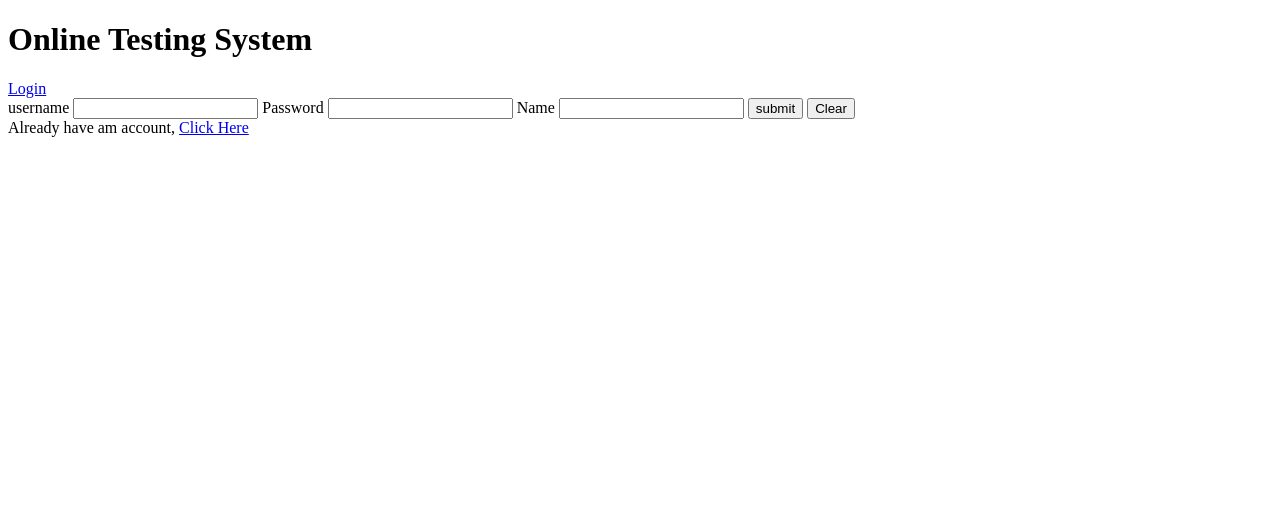
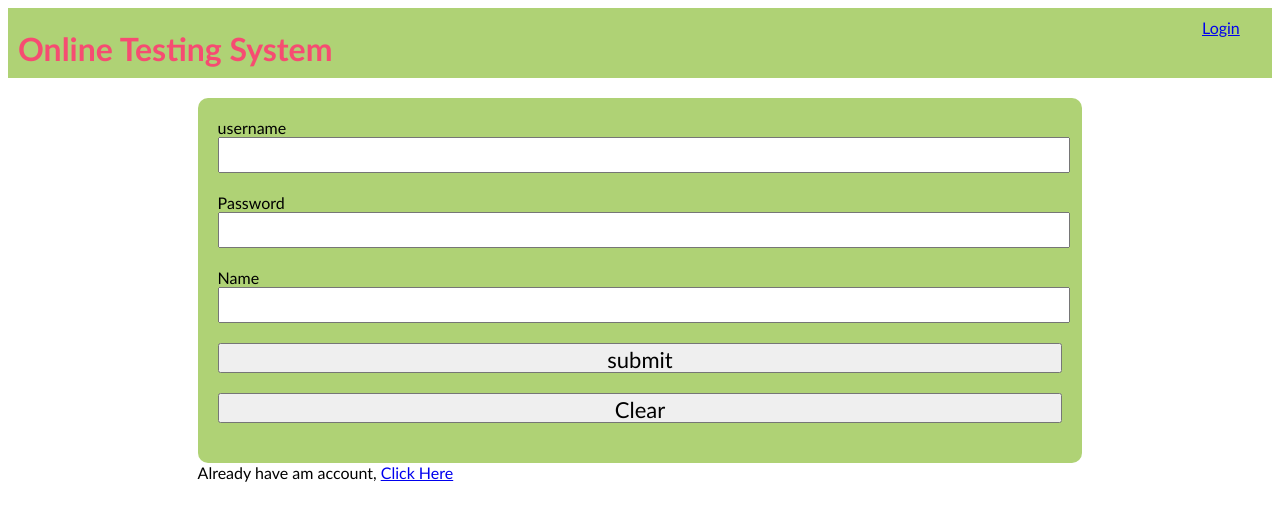
Before and after one commit to sahilbloch71/Online-Testing-Systme, a Django app: page /OTS/new-candidate in a window 1280 px wide. Shown: the top 521 px of the page. Run offline with Django 5.2, Linux system fonts and the light colour scheme.

Commit message:
Update files

```diff
--- /dev/null
+++ b/myproject/OTS/static/buttonstyle.css
@@ -0,0 +1,16 @@
+.button-link{
+    width: 200px;
+    height: 40px;
+    background-color: #F64C72;
+    margin-bottom: 20px;
+    padding: 20px;
+    border-radius: 5px;
+    text-align: center;
+    box-shadow: 10px 10px;
+}
+.button-link a{
+    text-decoration: none;
+    color: white;
+    font-size: 22px;
+
+}
--- /dev/null
+++ b/myproject/OTS/static/formstyle.css
@@ -0,0 +1,29 @@
+form{
+    box-sizing: border-box;
+    padding: 20px;
+    border-radius: 10px;
+    background-color: #AFD275;
+    display: table;
+    width: 100%;
+
+}
+input{
+    display: block;
+    width: 100%;
+    margin-bottom: 20px;
+    height: 30px;
+    font-size: 22px;
+}
+.question{
+    color: #F64C72;
+    font-size: 22px;
+    margin-bottom: 20px;
+}
+.options{
+    font-size: 22px;
+}
+.options input{
+    display: inline;
+    width: fit-content;
+    height: 10px;
+}
--- /dev/null
+++ b/myproject/OTS/static/theme.css
@@ -0,0 +1,55 @@
+*{
+    font-family: 'Gill Sans', 'Gill Sans MT', Calibri, 'Trebuchet MS', sans-serif;
+}
+.top{
+    height: 50px;
+    background-color: #afd275;
+    margin-bottom: 20px;
+    padding: 10px;
+
+}
+.top div.sitename{
+    display: inline-block;
+    color: #F64c72;
+    position: relative;
+    top: -10px;
+}
+.top div.menu{
+    float: right;
+}
+.top div.menu a{
+    color: 456705;
+    display: inline-block;
+    min-width: 50px;
+    margin-right: 10px;
+}
+.content{
+    width: 70%;
+    margin-left: auto;
+    margin-right: auto;
+
+}
+table{
+    width: 90%;
+
+}
+table tr:nth-child(odd){
+    background-color: #456705;
+    color: white;
+    height: 30px;
+}
+table tr:nth-child(even){
+    background-color:#AFD275;
+    height: 30px;
+}
+table tr:first-child{
+    background-color: #F64c72;
+}
+table td{
+    text-align: center;
+}
+span.special{
+    color: #456705;
+    font-weight: bold;
+
+}
--- a/myproject/OTS/templates/home.html
+++ b/myproject/OTS/templates/home.html
@@ -2,7 +2,7 @@
 
 {% block title %} OTS - Candidate Home Page {% endblock title %}
 {% block top %}
-<a href="{% url 'OTS:home' %}">Signup</a>
+<a href="{% url 'OTS:home' %}">Home</a>
 <a href="{% url 'OTS:logout'%}">Logout</a>
 {% endblock%}
 {% block content %}
--- a/myproject/OTS/templates/main.html
+++ b/myproject/OTS/templates/main.html
@@ -1,9 +1,13 @@
 <!DOCTYPE html>
+{% load static %}
 <html lang="en">
 <head>
     <meta charset="UTF-8">
     <meta name="viewport" content="width=device-width, initial-scale=1.0">
     <title>{% block title %}{% endblock %} </title>
+    <link rel="stylesheet" href="{% static 'theme.css' %}">
+    <link rel="stylesheet" href="{% static 'formstyle.css' %}">
+    <link rel="stylesheet" href="{% static 'buttonstyle.css' %}">
 </head>
 <body>
     <div class="top">
--- a/myproject/OTS/views.py
+++ b/myproject/OTS/views.py
@@ -1,3 +1,4 @@
+from unittest import result
 from django.shortcuts import render
 from django.template import loader
 from django.http import HttpResponse,HttpResponseRedirect
@@ -95,15 +96,31 @@ def calculateTestResult(requeat):
     result.points=points
     result.save()
     #update candidate table
-    candidate=Candidate.objects.get(usrname=requeat.session['username'])
+    candidate=Candidate.objects.get(username=requeat.session['username'])
     candidate.test_attempted+=1
     candidate.points=(candidate.points*(candidate.test_attempted-1)+points)/candidate.test_attempted
     candidate.save()
     return HttpResponseRedirect('result')
+
 def testResultHistory(request):
-    pass
+    if 'name' not in request.session.keys():
+        res=HttpResponseRedirect("login")
+
+    candidate=Candidate.objects.filter(username=request.session['username'])
+    results=Result.objects.filter(username_id=candidate[0].username)
+    context={'candidate':candidate[0],'results':results}
+    res=render(request,'candidate_history.html',context)
+    return res
+
 def showTextResult(request):
-    pass
+    if 'name' not in request.session.keys():
+        res=HttpResponseRedirect("login")
+    #fetch latest result from result table
+    result = Result.objects.filter(resultid=Result.objects.latest('resultid').resultid,username_id=request.session['username'])
+    context={'result':result}
+    res=render(request,'show_result.html',context)
+    return res
+
 def logoutView(request):
     if 'name' in request.session.keys():
         del request.session['username']
```
Also changed, not shown: myproject/OTS/templates/candidate_history.html (added, +32 -0 lines), myproject/OTS/templates/show_result.html (added, +29 -0 lines), 1 other file.
